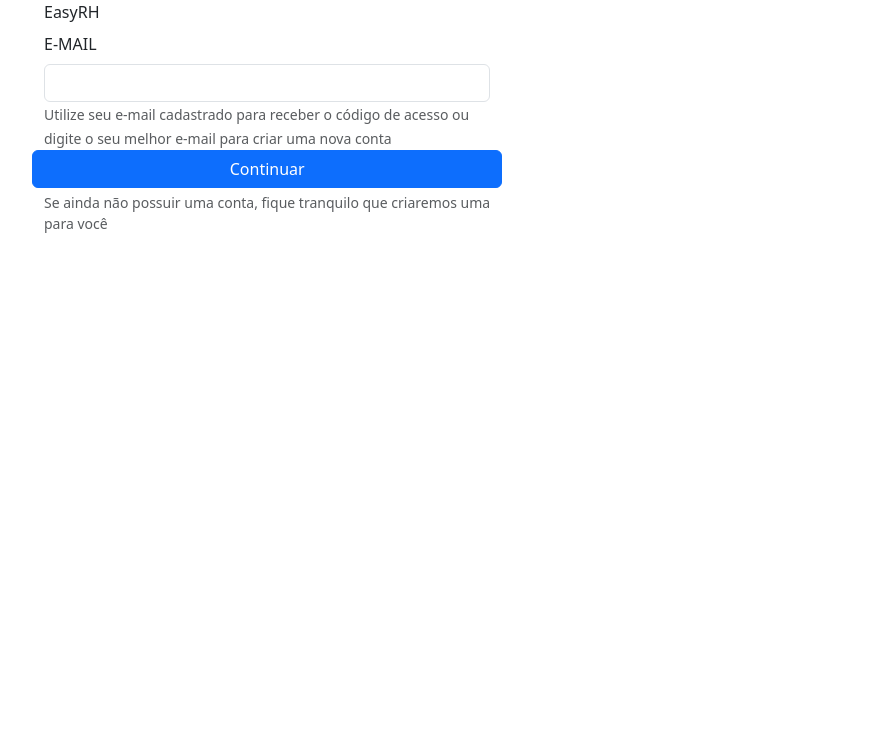
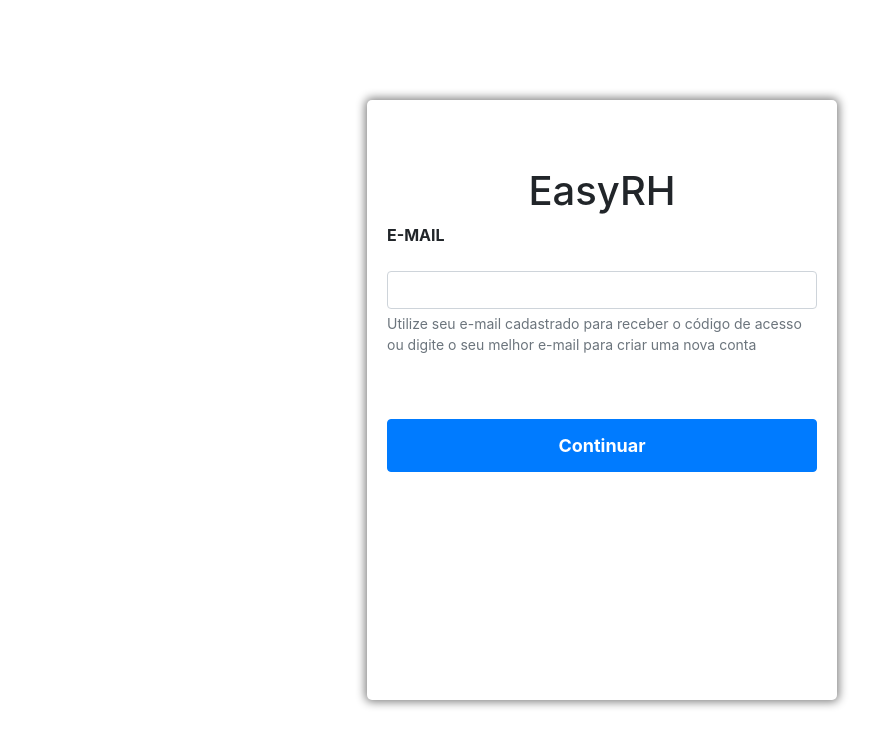
Before and after one commit to VULGOTeam/easyrh-front, a React (Create React App) app in the folder easyrh-front/: page / in a window 1280 px wide. Shown: the top 746 px of the page, without its empty margins (38-914 px from the left). Built offline with nearby package versions, Linux system fonts and the light colour scheme.

Commit message:
Tela login

```diff
--- a/easyrh-front/package.json
+++ b/easyrh-front/package.json
@@ -6,7 +6,9 @@
     "@testing-library/jest-dom": "^5.11.4",
     "@testing-library/react": "^11.1.0",
     "@testing-library/user-event": "^12.1.10",
+    "bootstrap": "^4.6.0",
     "react": "^17.0.2",
+    "react-bootstrap": "^1.6.0",
     "react-dom": "^17.0.2",
     "react-scripts": "4.0.3",
     "web-vitals": "^1.0.1"
--- a/easyrh-front/src/pages/Login/Login.css
+++ b/easyrh-front/src/pages/Login/Login.css
@@ -1,31 +1,31 @@
-/*body{
-    background-image: url('../../images/background-blue.jpg') ;
-    background-repeat: no-repeat;
-    height: 100%;
-    width: 100%;
-    background-size: cover;
-    background-position: center;
-}*//*
-<header>
-    <div class="content">
-    </div>
-</header>*/
-
-/*body{
-    background-image: url('../../images/background-blue.jpg');
-    background-repeat: no-repeat, repeat;
-    background-position: center;
-    background-size: cover;
-    padding-top: 50px;
-    height: 100%;
-    width: 100%;
-}*/
-
-Form Button{
-    width: 100%;
+.box{
+    width: 470px;
+    height: 600px;
+    padding: 20px;
+    margin: 100px auto;
+    box-shadow: 0px 0px 10px 2px grey;
+    border-radius: 5px;
 }
 
-Form{
-    width: 40%;
-    height: 60%;
+/* .button{
+    margin-top: 180px;
+    width: 100%;
+    font-size: 18px;
+    text-align: center;
+} */
+
+.form {
+    height: 100%;
 }
+
+.button-primary {
+    font-size: 18px;
+    font-weight: bold;
+    width: 100%;
+    padding: 12px;
+}
+
+.logo-header{
+    text-align: center;
+    margin-top: 47px;
+}
--- a/easyrh-front/src/pages/Login/Login.js
+++ b/easyrh-front/src/pages/Login/Login.js
@@ -5,38 +5,29 @@
 
 function Login(){
     return (
-            <Container>
-               <Row>
-                 <Col class="col-md-12">
-                        <Form class="form-login .form-group">
-                            <Row>
-                                <Form.Label>EasyRH</Form.Label>
-                            </Row>
-                            <Row>
+    <div class="box">
+        <div class="logo-header">
+            <h1>EasyRH </h1>
+        </div>
+        <Form>
             <Form.Group controlId="formBasicEmail">
-                                    <Form.Label>E-MAIL</Form.Label>
-                                    <Form.Control type="email" />
+                <Form.Label><p class="font-weight-bold">E-MAIL</p></Form.Label>
+                <Form.Control type="email" placeholder="" />
+
                 <Form.Text className="text-muted">
                 Utilize seu e-mail cadastrado para receber o código de acesso
                 ou digite o seu melhor e-mail para criar uma nova conta
                 </Form.Text>
             </Form.Group>
-                            </Row>
             <Row>
-                                <Button variant="primary" type="submit">
+                <div class="col-12 mt-5">
+                    <Button variant="primary" type="submit" className="button-primary">
                         Continuar
                     </Button>
+                </div>
             </Row>
-                            <Row>
-                            <Form.Text className="text-muted">
-                            Se ainda não possuir uma conta, fique tranquilo que criaremos uma para você
-                            </Form.Text>
-                            </Row>
-
         </Form>
-                </Col>
-                </Row>
-        </Container>
+    </div>
     );
 }
 
```
Also changed, not shown: 1 other file (tests, documents, lock files or other folders). Lines whose indentation alone changed are shown as unchanged.
